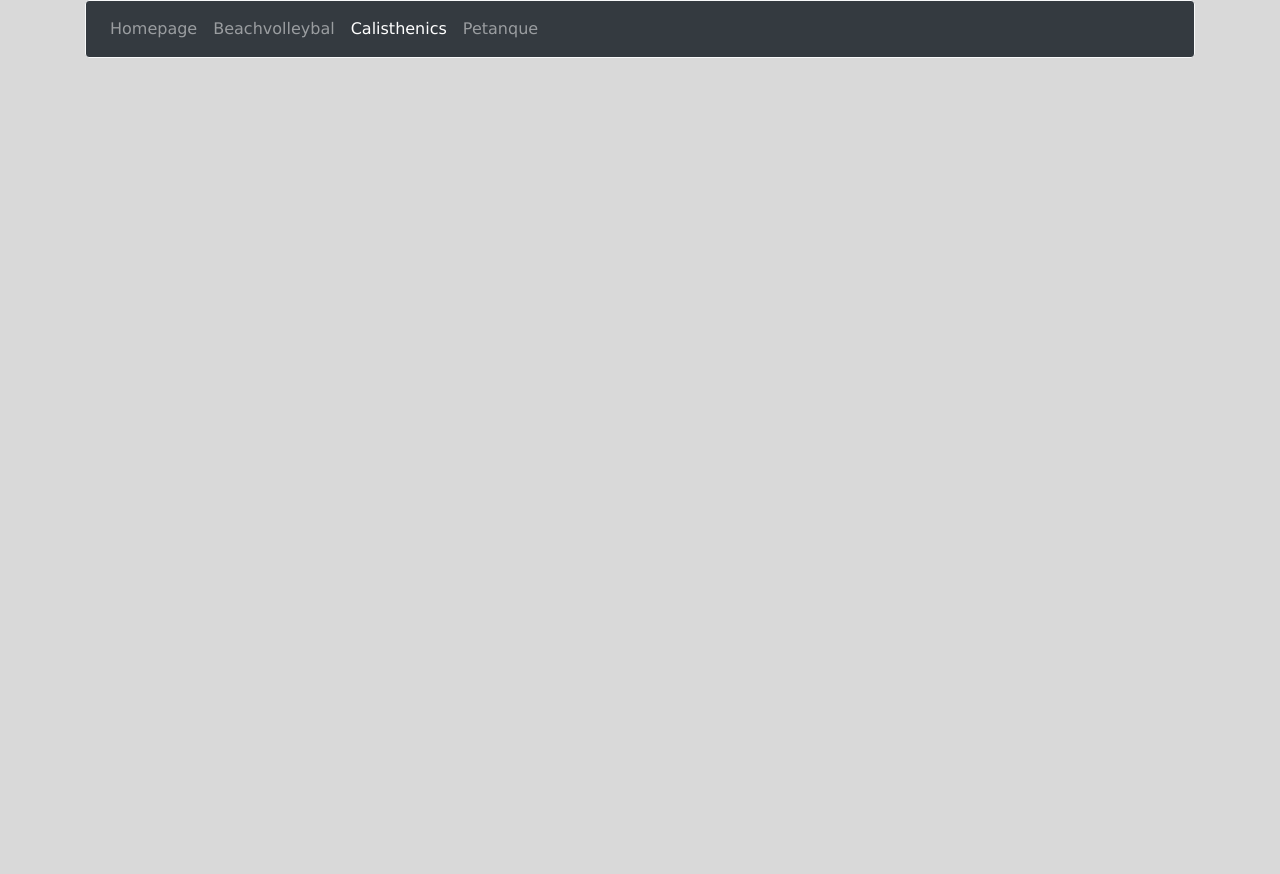
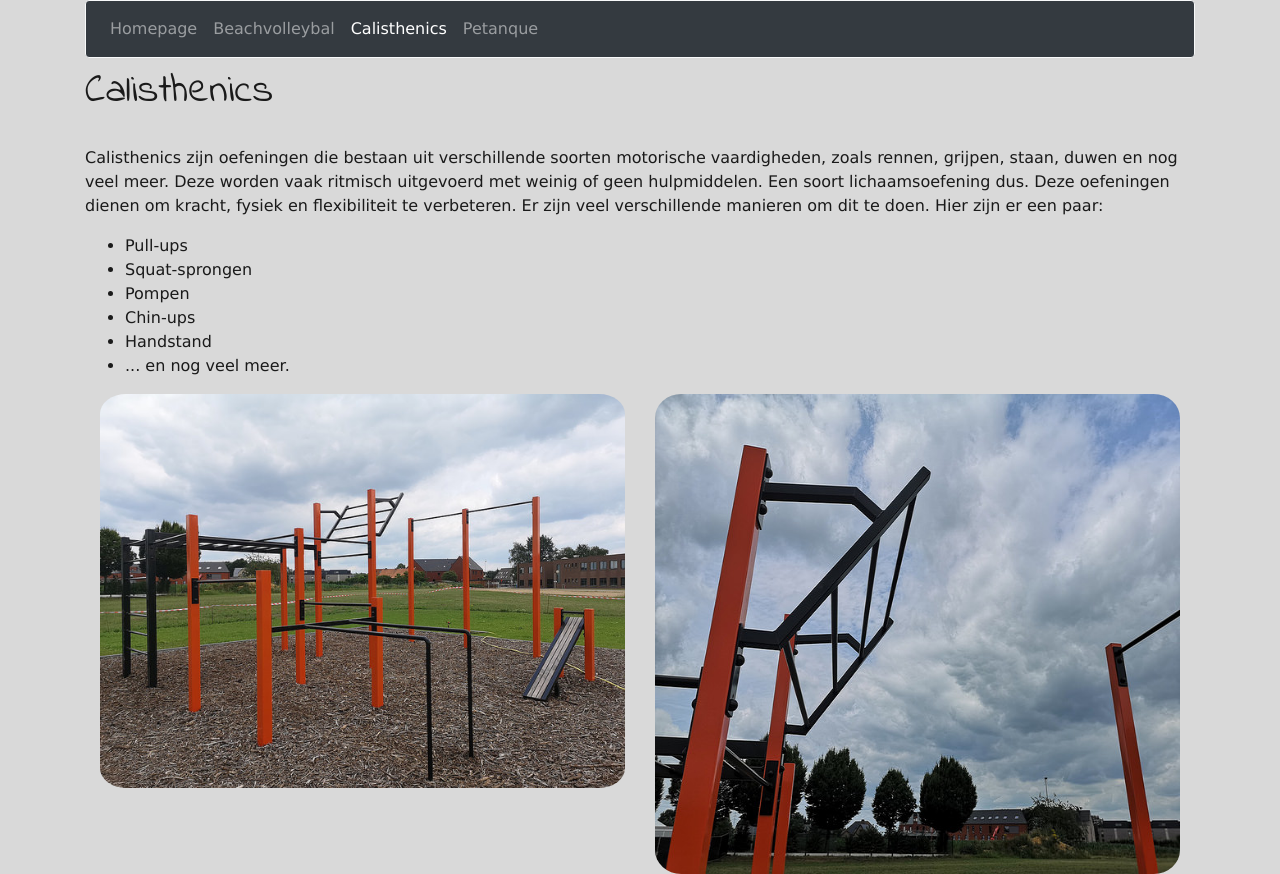
Before and after one commit to VanhoofR/ThomasMoreSport, a website: page public_html/calisthenics.html in a window 1280 px wide. Before the commit the page ends 800 px from the top, so only its background shows below. Drawn offline with nearby package versions, Linux system fonts and the light colour scheme; files that its build step writes are made by us from their sources.

Commit message:
Afbeeldingen toegevoegd en teksten bijgewerkt

```diff
--- a/public_html/calisthenics.html
+++ b/public_html/calisthenics.html
@@ -34,6 +34,27 @@
             </div>
         </nav>
     </header>
+    <h1>Calisthenics</h1>
+    <p>
+        Calisthenics zijn oefeningen die bestaan uit verschillende soorten motorische vaardigheden, zoals rennen, grijpen, staan, duwen en nog veel meer.
+        Deze worden vaak ritmisch uitgevoerd met weinig of geen hulpmiddelen. Een soort lichaamsoefening dus. Deze oefeningen dienen om kracht, fysiek en flexibiliteit te verbeteren.
+        Er zijn veel verschillende manieren om dit te doen.
+        Hier zijn er een paar:
+
+        <ul>
+    <li>Pull-ups</li>
+    <li>Squat-sprongen</li>
+    <li>Pompen</li>
+    <li>Chin-ups</li>
+    <li>Handstand</li>
+    <li>... en nog veel meer.</li>
+</ul>
+    <div class="col-6 float-left">
+    <img src="img/Calisthenics/Oefenveld.jpg" height= auto width="640" alt="Oefenveld"/></p>
+    </div>
+    <div class="col-6 float-right">
+        <img src="img/Calisthenics/Oefenveld2.jpg" height="480" width="640"/>
+    </div>
 </div>
 </body>
 </html>
--- a/scss/_reboot.scss
+++ b/scss/_reboot.scss
@@ -10,4 +10,5 @@ h1, h2{
 }
 img{
   width: 100%;
+  border-radius: 5%;
 }
```
Also changed, not shown: public_html/beach.html (+3 -4 lines), public_html/petanque.html (+10 -1 lines), public_html/img/Calisthenics/Oefenveld.jpg (added), public_html/img/Calisthenics/Oefenveld2.jpg (added), public_html/img/Petanque/Petanqueveld.jpg (added).
